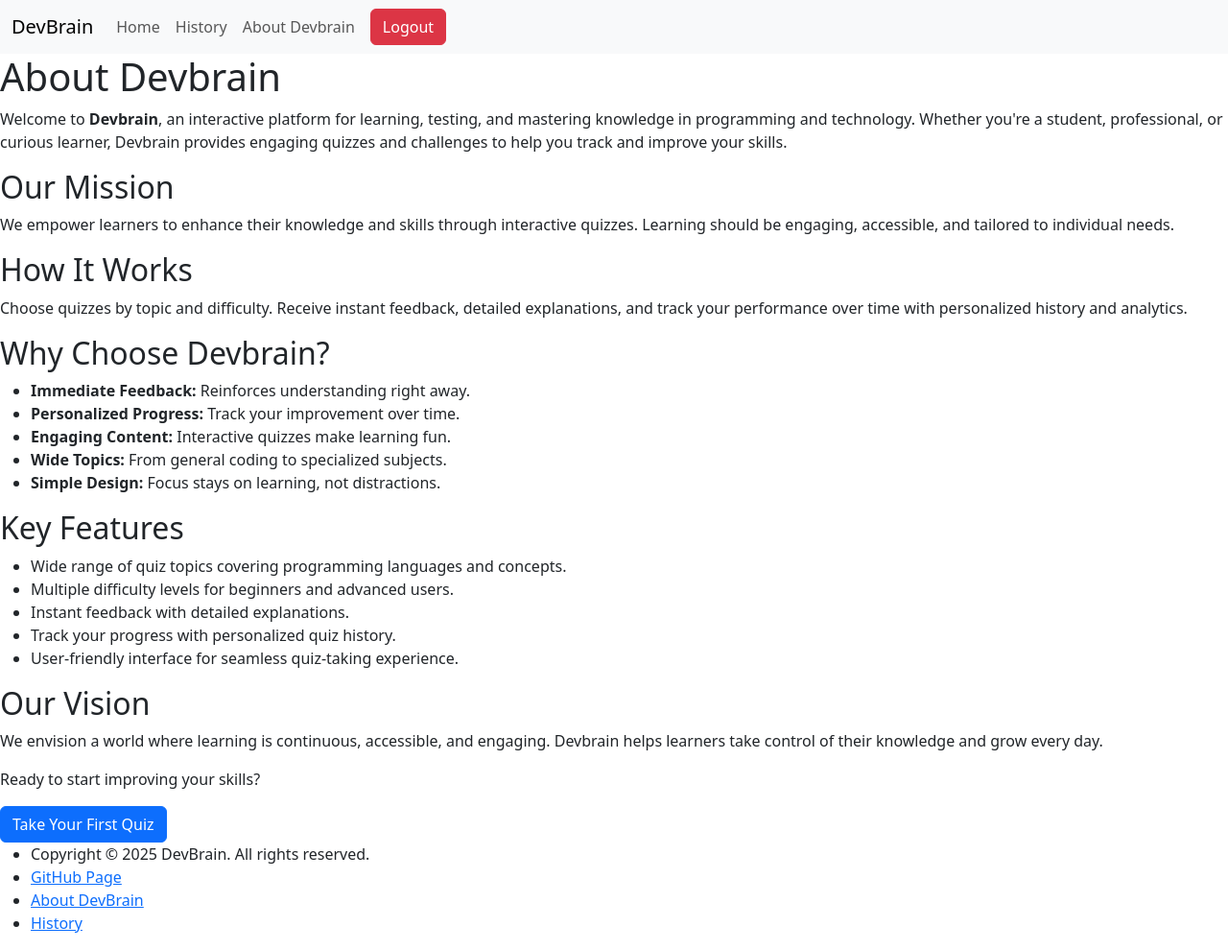
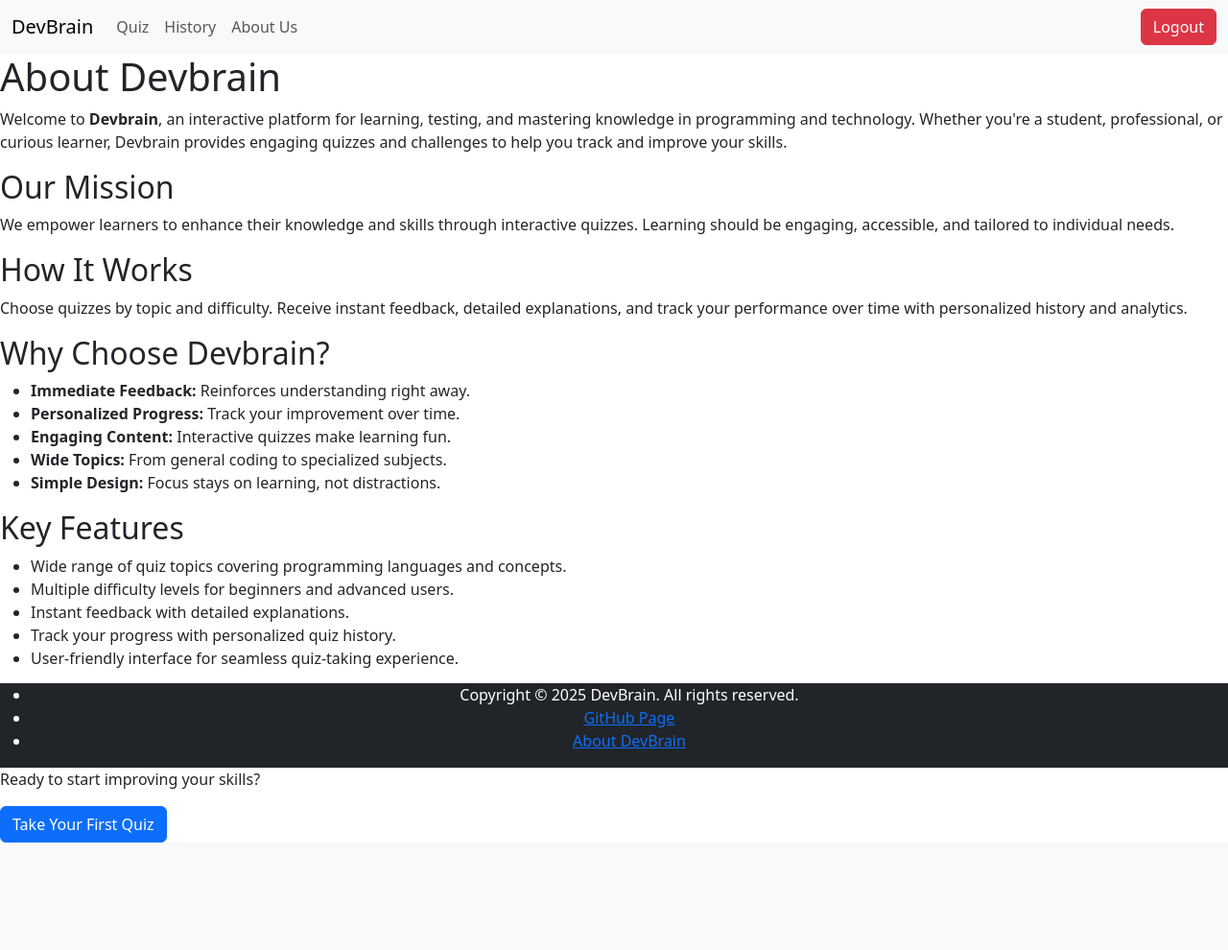
Before and after one commit to RichardOyelowo/DevBrain, a Flask app: page /about in a window 1280 px wide. Shown: the whole page at 96% size. After the commit the page ends 878 px from the top, so only its background shows below. Run offline with Flask 3, Linux system fonts and the light colour scheme; the visitor is signed in with stand-in values (Sample User, id 1).

Commit message:
updates layout & footer placement

```diff
--- a/templates/layout.html
+++ b/templates/layout.html
@@ -7,43 +7,48 @@
         <title>
             CS50 Project DevBrain{% block title %} {% endblock %}
         </title>
-        <link rel="stylesheet" href="{{ url_for('static', filename='styles.css') }}">
+        <link rel="stylesheet" href="/static/styles.css">
         <!-- http://getbootstrap.com/docs/5.3/ -->
         <link href="https://cdn.jsdelivr.net/npm/bootstrap@5.3.3/dist/css/bootstrap.min.css" rel="stylesheet" integrity="sha384-QWTKZyjpPEjISv5WaRU9OFeRpok6YctnYmDr5pNlyT2bRjXh0JMhjY6hW+ALEwIH" crossorigin="anonymous">
+        <script src="https://cdn.jsdelivr.net/npm/bootstrap@5.3.8/dist/js/bootstrap.bundle.min.js" integrity="sha384-FKyoEForCGlyvwx9Hj09JcYn3nv7wiPVlz7YYwJrWVcXK/BmnVDxM+D2scQbITxI" crossorigin="anonymous"></script>
     </head>
 
     <body>
-
         <!--header/Navigation bar-->
         <header>
             <nav class="navbar navbar-expand-lg bg-body-tertiary">
             <div class="container-fluid">
-                <a class="navbar-brand" href="#">DevBrain</a>
+                <a class="navbar-brand" href="{{ url_for('index') }}">DevBrain</a>
+
+                 <!-- Toggler for mobile -->
                 <button class="navbar-toggler" type="button" data-bs-toggle="collapse" data-bs-target="#navbarNav" aria-controls="navbarNav" aria-expanded="false" aria-label="Toggle navigation">
                 <span class="navbar-toggler-icon"></span>
                 </button>
+
                 <div class= "collapse navbar-collapse" id="navbarNav">
+                    <!-- Left Navigation Links -->
+                    <ul class="navbar-nav">
+                        {% if session.get("user_id") %}
+                            <li class="nav-item"><a class="nav-link" href="{{ url_for('quiz') }}">Quiz</a></li>
+                            <li class="nav-item"><a class="nav-link" href="{{ url_for('history') }}">History</a></li>
+                        {% endif %}
+                        <li class="nav-item"><a class="nav-link" href="{{ url_for('about') }}">About Us</a></li>
+                    </ul>
+
+                    <!-- Right Navigation Links -->
                     {% if session.get("user_id") %}
-                        <ul class="navbar-nav">
-                            <li class="nav-item"><a class="nav-link" href="{{ url_for('index') }}">Home</a></li>
-                            <li class="nav-item"><a class="nav-link" href="{{ url_for('history') }}">History</a></li>
-                            <li class="nav-item"><a class="nav-link" href="{{ url_for('about') }}">About Devbrain</a></li>
-                        </ul>
-
-                        <ul class="navbar-nav mx-2">
-                            <li class="nav-item"><a class="btn btn-danger" href="{{ url_for('logout') }}">Logout</a></li>
+                        <ul class="navbar-nav ms-auto">
+                            <li class="nav-item"><a class="btn btn-danger" href="{{ url_for('auth.logout') }}">Logout</a></li>
                         </ul>
                     {% else %}
-                        <ul class="navbar-nav">
-                            <li class="nav-item"><a class="nav-link" href="{{ url_for('index') }}">Home</a></li>
-                            <li class="nav-item"><a class="nav-link" href="{{ url_for('about') }}">About Devbrain</a></li>
-                        </ul>
-                        <ul class="navbar-nav justify-content-end flex-grow-1 pe-3">
-                            <li class="nav-item"><a class="btn btn-secondary" href="{{ url_for('register') }}">Register</a></li>
-                            <li class="nav-item"><a class="btn btn-primary" href="{{ url_for('login') }}">Login</a></li>
+                        <ul class="navbar-nav ms-auto">
+                            <li class="nav-item me-2"><a class="btn" href="{{ url_for('auth.register') }}">Register</a></li>
+                            <li class="nav-item me-2"><a class="btn" href="{{ url_for('auth.login') }}">Login</a></li>
                         </ul>
                     {% endif %}
                 </div>
+            </div>
+            </nav>
         </header>
 
         <!-- Flash Messages / Alerts -->
@@ -60,15 +65,12 @@
         <!-- Main Content -->
         {% block body %}{% endblock %}
 
-
-
         <!-- Footer -->
-        <footer>
-            <ul>
+        <footer class="footer bg-dark text-white text-center fixed-bottom">
+            <ul class="footer-list">
                 <li>Copyright &copy; 2025 DevBrain. All rights reserved.</li>
                 <li><a href="https://github.com/RichardOyelowo/DevBrain.git">GitHub Page</a></li>
                 <li><a href="{{ url_for('about') }}">About DevBrain</a></li>
-                <li><a href="{{ url_for('history') }}">History</a></li>
             </ul>
         </footer>
     </body>
```
